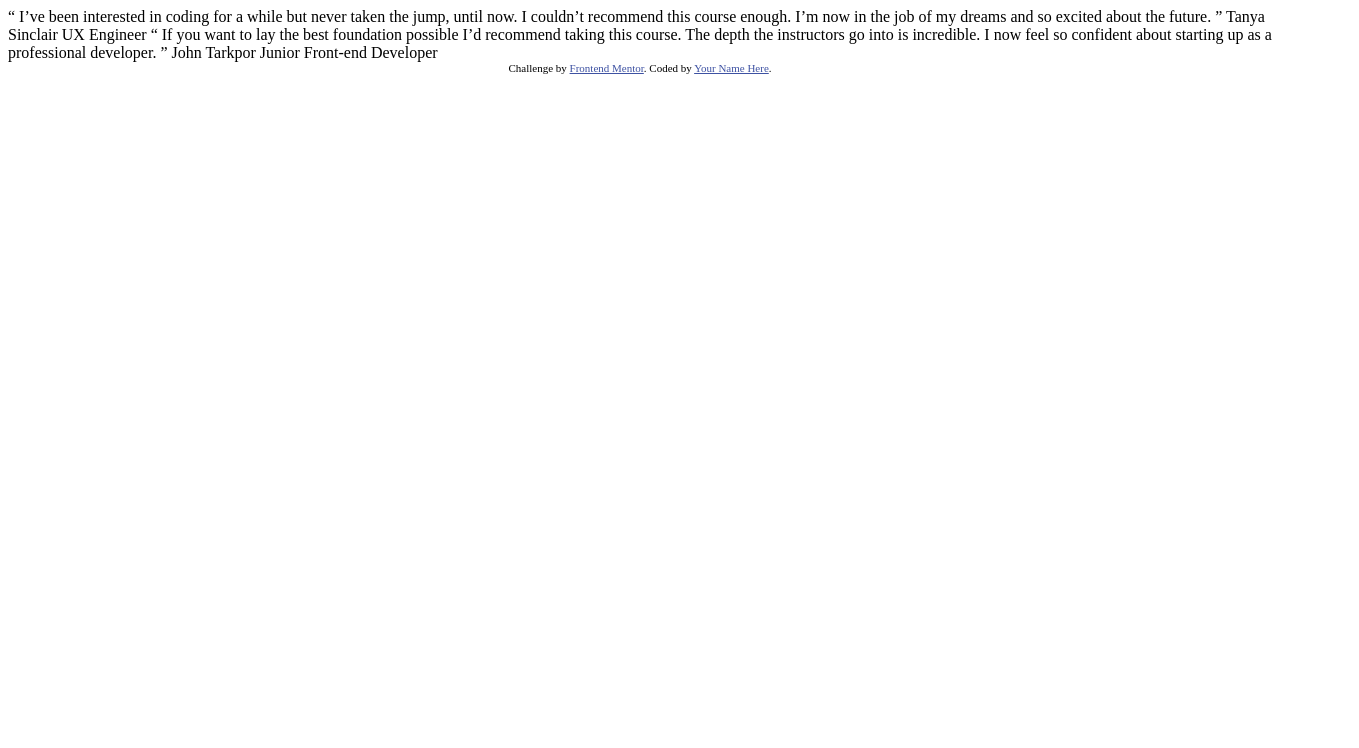
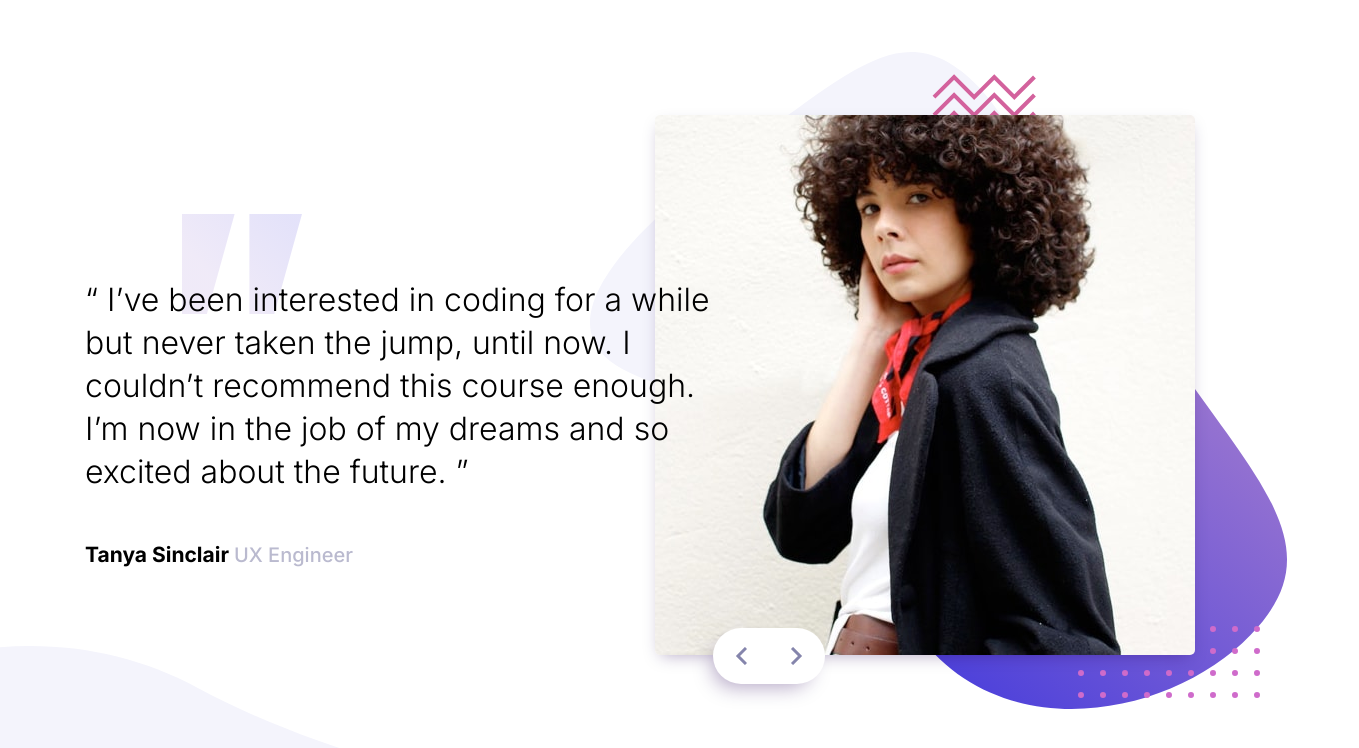
Before and after one commit to Dups11/FrontendMentor-Challenge-9, a plain HTML site: page index.html in a window 1280 px wide. Shown: the whole page, 1359 px wide, since content can reach past the window. Drawn offline with Linux system fonts and the light colour scheme.

Commit message:
Création logique JS Structure HTML Desktop CSS Desktop

```diff
--- /dev/null
+++ b/app.js
@@ -0,0 +1,31 @@
+let testimonials = document.getElementsByClassName("testimonial");
+let btnSuivant = document.getElementById("suivant");
+let btnPrecedent = document.getElementById("precedent");
+
+btnSuivant.addEventListener("click", function () {
+    for (let i = 0; i < testimonials.length; i++) {
+        if (testimonials[i].classList.contains("visible")) {
+            testimonials[i].classList.toggle("visible");
+            if (i < testimonials.length - 1) {
+                i = i + 1;
+            } else {
+                i = 0;
+            }
+            testimonials[i].classList.toggle("visible");
+        }
+    }
+});
+
+btnPrecedent.addEventListener("click", function () {
+    for (let i = 0; i < testimonials.length; i++) {
+        if (testimonials[i].classList.contains("visible")) {
+            testimonials[i].classList.toggle("visible");
+            if (i > 0) {
+                i = i - 1;
+            } else {
+                i = testimonials.length - 1;
+            }
+            testimonials[i].classList.toggle("visible");
+        }
+    }
+});
--- a/index.html
+++ b/index.html
@@ -1,38 +1,62 @@
 <!DOCTYPE html>
 <html lang="en">
+
 <head>
-  <meta charset="UTF-8">
-  <meta name="viewport" content="width=device-width, initial-scale=1.0"> <!-- displays site properly based on user's device -->
+    <meta charset="UTF-8" />
+    <meta name="viewport" content="width=device-width, initial-scale=1.0" />
+    <!-- displays site properly based on user's device -->
 
-  <link rel="icon" type="image/png" sizes="32x32" href="./images/favicon-32x32.png">
+    <link rel="icon" type="image/png" sizes="32x32" href="./images/favicon-32x32.png" />
+    <link rel="preconnect" href="https://fonts.googleapis.com" />
+    <link rel="preconnect" href="https://fonts.gstatic.com" crossorigin />
+    <link href="https://fonts.googleapis.com/css2?family=Inter:wght@300;500;700&display=swap" rel="stylesheet" />
+    <link rel="stylesheet" href="style.css" />
+    <script src="./app.js" defer></script>
 
-  <title>Frontend Mentor | Coding Bootcamp Testimonials Slider</title>
+    <title>Frontend Mentor | Coding Bootcamp Testimonials Slider</title>
+</head>
 
-  <!-- Feel free to remove these styles or customise in your own stylesheet 👍 -->
-  <style>
-    .attribution { font-size: 11px; text-align: center; }
-    .attribution a { color: hsl(228, 45%, 44%); }
-  </style>
-</head>
 <body>
+    <main>
+        <div class="container">
+            <div class="testimonial visible" id="tanya">
+                <div class="text">
+                    <p>
+                        “ I’ve been interested in coding for a while but
+                        never taken the jump, until now. I couldn’t
+                        recommend this course enough. I’m now in the job of
+                        my dreams and so excited about the future. ”
+                    </p>
+                    <p class="name">
+                        Tanya Sinclair
+                        <span class="job">UX Engineer</span>
+                    </p>
+                </div>
+                <img src="./images/image-tanya.jpg" alt="Tanya Sinclair" />
+            </div>
 
-  “ I’ve been interested in coding for a while but never taken the jump, until now.
-  I couldn’t recommend this course enough. I’m now in the job of my dreams and so
-  excited about the future. ”
+            <div class="testimonial" id="john">
+                <div class="text">
+                    <p>
+                        “ If you want to lay the best foundation possible I’d
+                        recommend taking this course. The depth the instructors
+                        go into is incredible. I now feel so confident about
+                        starting up as a professional developer. ”
+                    </p>
+                    <p class="name">
+                        John Tarkpor
+                        <span class="job">Junior Front-end Developer</span>
+                </div>
+                <img src="./images/image-john.jpg" alt="John Tarkpor" />
+                </p>
+            </div>
 
-  Tanya Sinclair
-  UX Engineer
+            <div class="navigation">
+                <button class="precedent btn" id="precedent"><img src="./images/icon-prev.svg" alt="previous"></button>
+                <button class="suivant btn" id="suivant"><img src="./images/icon-next.svg" alt="next"></button>
+            </div>
+        </div>
+    </main>
+</body>
 
-  “ If you want to lay the best foundation possible I’d recommend taking this course.
-  The depth the instructors go into is incredible. I now feel so confident about
-  starting up as a professional developer. ”
-
-  John Tarkpor
-  Junior Front-end Developer
-
-  <div class="attribution">
-    Challenge by <a href="https://www.frontendmentor.io?ref=challenge" target="_blank">Frontend Mentor</a>.
-    Coded by <a href="#">Your Name Here</a>.
-  </div>
-</body>
 </html>
--- /dev/null
+++ b/style.css
@@ -0,0 +1,112 @@
+*, ::before, ::after {
+    margin: 0;
+    padding: 0;
+    box-sizing: border-box;
+}
+
+body {
+    font-family: 'Inter', sans-serif;
+    background-color: black;
+}
+
+.container {
+    position: absolute;
+    top: 50%;
+    left: 50%;
+    transform: translate(-50%, -50%);
+    max-width: 1440px;
+    min-height: 800px;
+    padding: 0 164px;
+    display: flex;
+    align-items: center;
+    justify-content: center;
+    background: no-repeat left bottom url(./images/pattern-curve.svg),                no-repeat left 261px top 214px url(./images/pattern-quotes.svg),                no-repeat bottom 91px right 72px url(./images/pattern-bg.svg)
+    ,               white;
+    -webkit-transform: translate(-50%, -50%);
+    -moz-transform: translate(-50%, -50%);
+    -ms-transform: translate(-50%, -50%);
+    -o-transform: translate(-50%, -50%);
+}
+
+.testimonial {
+    position: relative;
+    width: 1110px;
+    min-height: 540px;
+    display: none;
+    align-items: center;
+    /* margin: auto; */
+}
+
+.testimonial img {
+    position: absolute;
+    border-radius: 5px;
+    right: 0;
+    top: -15px;
+    box-shadow: 0px 6px 16px -6px rgba(40, 1, 88, 0.35);
+    z-index: 0;
+    -webkit-border-radius: 5px;
+    -moz-border-radius: 5px;
+    -ms-border-radius: 5px;
+    -o-border-radius: 5px;
+}
+
+.text {
+    position: relative;
+    z-index: 1;
+    max-width: 658px;
+    margin-top: 95px;
+}
+
+.text p {
+    font-size: 32px;
+    margin-bottom: 40px;
+    font-weight: 300;
+    line-height: 43px;
+
+}
+
+.text .name {
+    font-size: 21px;
+    font-weight: 700;
+}
+
+.text .name span {
+    font-size: 20px;
+    font-weight: 500;
+}
+
+.job {
+    font-size: 20px;
+    color: hsl(240, 18%, 77%);
+}
+
+.navigation {
+    width: 112px;
+    position: absolute;
+    display: flex;
+    justify-content: space-around;
+    align-items: center;
+    height: 56px;
+    border-radius: 112px;
+    background-color: white;
+    box-shadow: -7px 10px 20px -7px rgba(40, 1, 88, 0.35);
+    /* border: 1px solid black; */
+    bottom: 116px;
+    right: 534px;
+    -webkit-border-radius: 112px;
+    -moz-border-radius: 112px;
+    -ms-border-radius: 112px;
+    -o-border-radius: 112px;
+}
+
+.navigation .btn {
+    border: none;
+    cursor: pointer;
+    background-color: transparent;
+    height: 18px;
+    padding: 0 10px;
+}
+
+.visible {
+    display: flex;
+}
```
Also changed, not shown: 1 other file.
